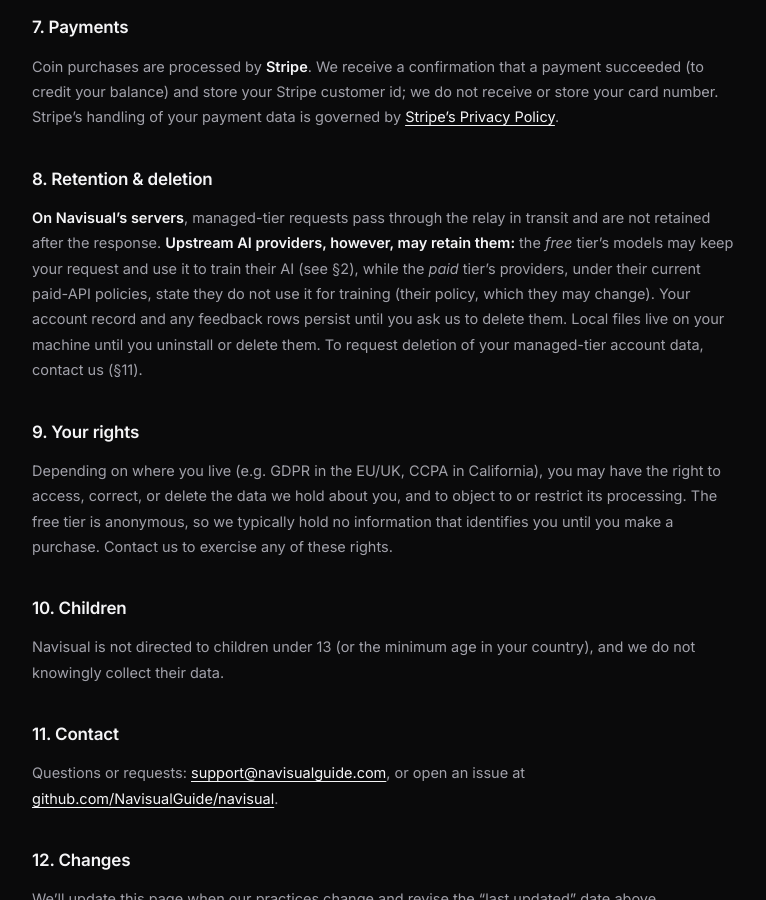
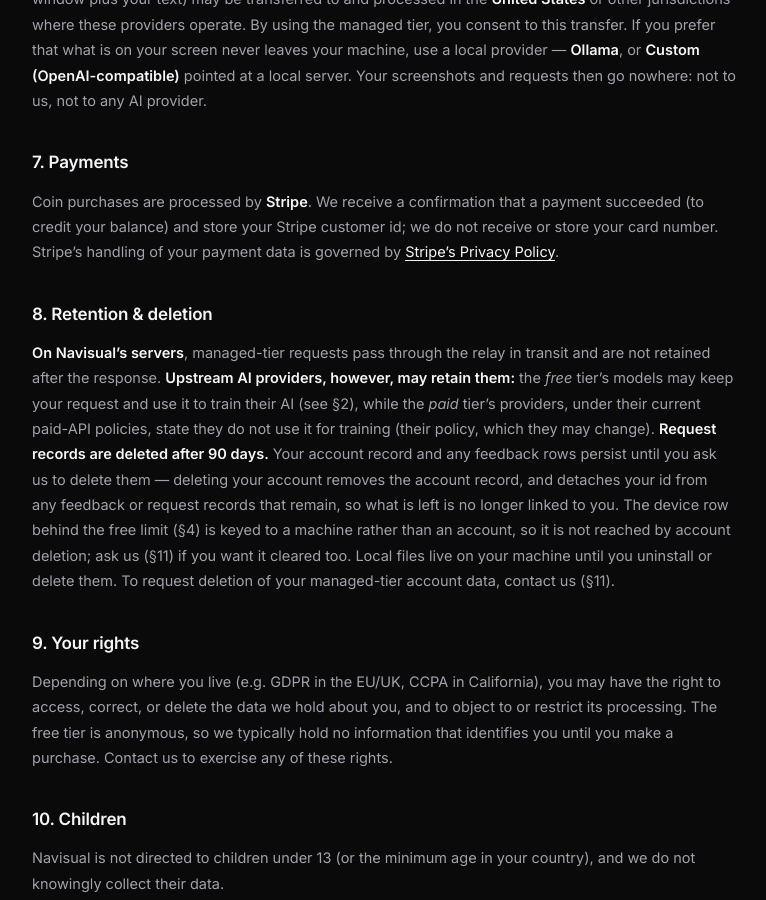
Before and after one commit to NavisualGuide/NavisualGuide.github.io, a Jekyll site: the page privacy.html, which Jekyll copies as it is, in a window 1280 px wide and 900 px high, scrolled down 4479 px. Shown: the whole window, without its empty margins (256-1022 px from the left). Built offline with Jekyll 4.4.1, drawn with Linux system fonts in a browser that asks for light colours; some of the changed text lies outside the part shown.

Commit message:
privacy: disclose request records, and state what deletion reaches
Section 4 listed three things stored on our servers and there are four. Every
managed request writes a relay_events row -- eight logEvent() call sites in the
relay, covering served / provider_error / quota_exhausted / velocity_blocked /
insufficient_coins -- carrying the provider, model, timing, outcome, and the
anonymous user id and device hash. Section 8 said managed requests "pass
through the relay in transit and are not retained after the response", which is
true of the PAYLOAD and reads broader than the code supports.

Mild in content: `detail` only ever holds status codes like
`primary=400 fallback=200`. No screenshot, no request text, no instruction. But
it is a per-request log keyed to identity, and it was undisclosed.

Now listed, with the 90-day window the accompanying migration introduces
(20260912000000_relay_events_retention.sql). The window is the part that
mattered -- nothing deleted anything before, and an unbounded identity-linked
request log is harder to defend than the data in it.

Section 8 also now says what deletion actually does, which it could not say
honestly before:
  - the account record goes (FK cascade from auth.users)
  - feedback and request records have the id DETACHED, not the row removed --
    feedback was already `on delete set null`, and the migration gives
    relay_events the foreign key it never had
  - the device row behind the free limit is keyed to a machine, not an account,
    so account deletion does not reach it. Said plainly, with the route to
    getting it cleared, rather than left for a reader to discover.

Co-Authored-By: Claude Opus 5 <noreply@anthropic.com>
Claude-Session: https://claude.ai/code/session_016CTvWFtAESBEp8NwvmAVjV

```diff
--- a/privacy.html
+++ b/privacy.html
@@ -225,6 +225,13 @@
           anti-abuse: it lets us notice one network minting many fresh free allowances, and refuse
           them. It is not used to locate you, is never attached to your requests or to what is on
           your screen, and is not linked to your account record.</li>
+        <li><strong>Request records</strong> (<strong>managed tier only</strong>) — one short
+          operational row per managed request: which provider and model answered, whether a
+          fallback was used, how long it took, the outcome (served, provider error, quota
+          reached, refused), and your anonymous user id and device hash. It is how we notice a
+          provider failing or requests being refused for the wrong reason. <strong>No
+          screenshots, no request text, and no instruction</strong> — the detail it keeps is
+          status codes. Deleted after <strong>90 days</strong>.</li>
         <li><strong>Step outcomes and feedback</strong> (<strong>any provider</strong>, including
           your own API key or a local model) — <strong>each time you advance a step</strong>
           (→ Next, or an Autopilot advance), and whenever you tap a “wrong” reason or send
@@ -273,10 +280,14 @@
         may retain them:</strong> the <em>free</em> tier’s models may keep your request and use it
         to train their AI (see §2), while the <em>paid</em> tier’s providers, under their current
         paid-API policies, state they do not use it for training (their policy, which they may
-        change). Your account record and any feedback rows
-        persist until you ask us to delete them. Local files live on your machine until you
-        uninstall or delete them. To request deletion of your managed-tier account data, contact
-        us (§11).
+        change). <strong>Request records are deleted after 90 days.</strong> Your account record
+        and any feedback rows persist until you ask us to delete them — deleting your account
+        removes the account record, and detaches your id from any feedback or request records
+        that remain, so what is left is no longer linked to you. The device row behind the free
+        limit (§4) is keyed to a machine rather than an account, so it is not reached by account
+        deletion; ask us (§11) if you want it cleared too. Local files live on your machine until
+        you uninstall or delete them. To request deletion of your managed-tier account data,
+        contact us (§11).
       </p>
 
       <h2>9. Your rights</h2>
```
